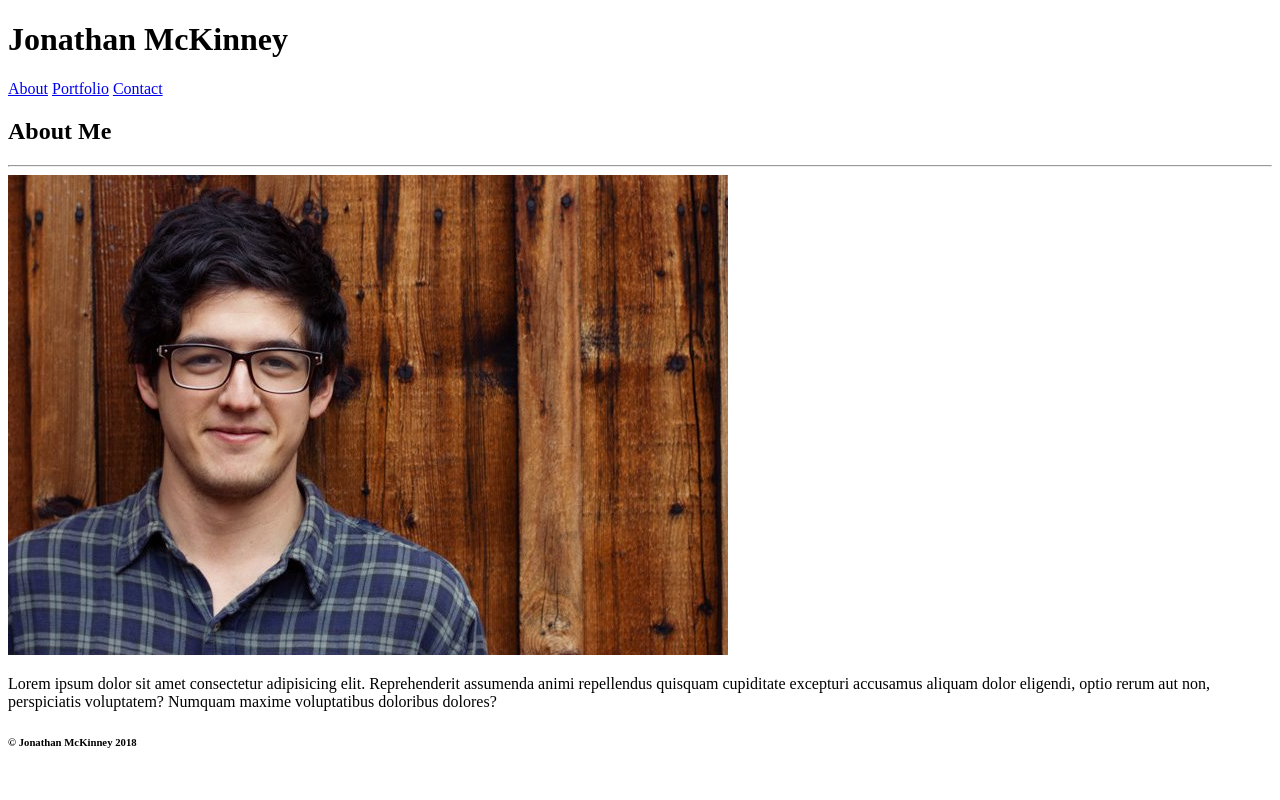
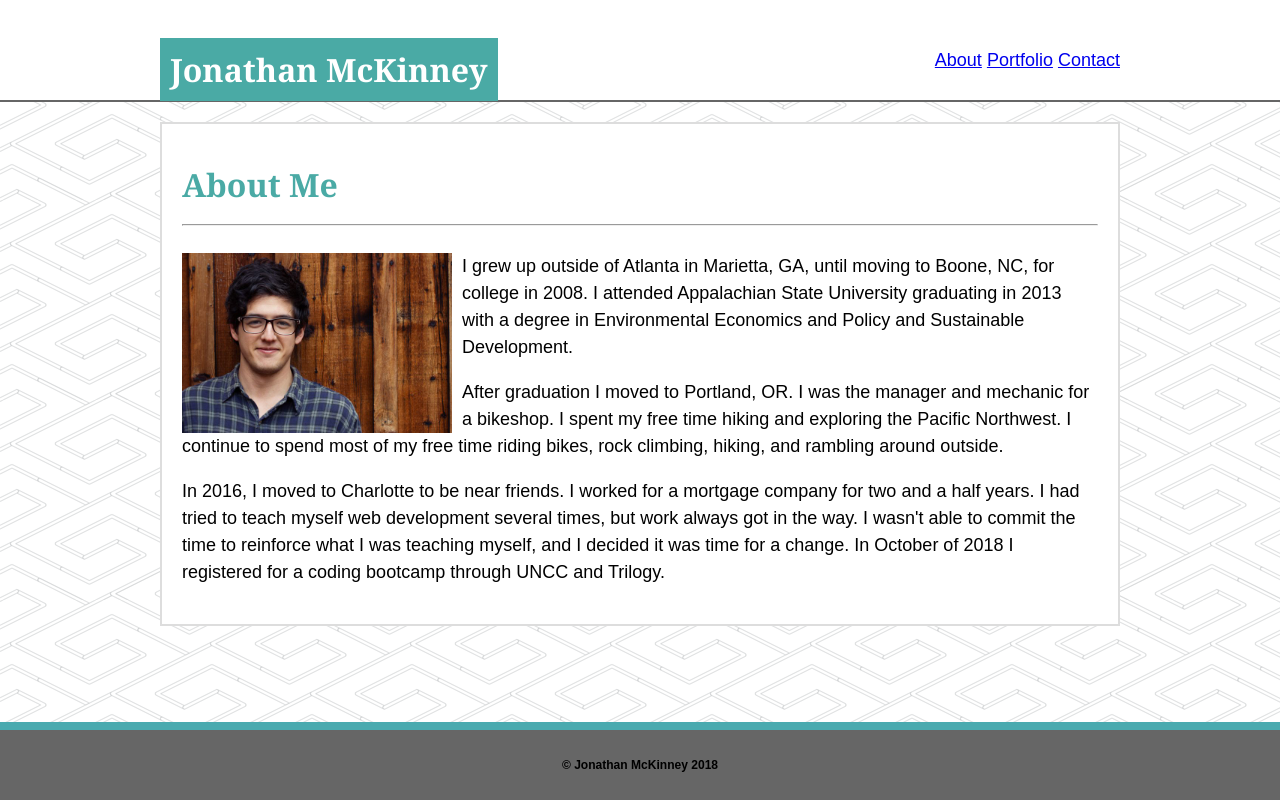
Before and after one commit to JonathanMcKinney/Basic-Portfolio, a plain HTML site: page index.html in a window 1280 px wide. Drawn offline with Linux system fonts and the light colour scheme.

Commit message:
index page and style

```diff
--- a/Assets/css/style.css
+++ b/Assets/css/style.css
@@ -0,0 +1,90 @@
+
+* {
+    box-sizing: border-box;
+}
+
+body {
+    font-family: 'Arial', 'Helvetica Neue', Helvetica, sans-serif;
+    font-size: 18px;
+    background-image: url("../images/pipes.png");
+    margin: 0 auto;
+}
+
+.heading {
+    font-size: 32px;
+    font-family: Georgia, 'Times New Roman', Times, serif;
+}
+
+header {
+    width: 100%;
+    background: #ffffff;
+    border-color: #cccccc;
+    border-bottom: 2px solid #666666;
+    padding: 40px;
+    position: relative;
+
+}
+
+.hbox {
+    margin: 0 auto;
+    width: 960px;
+    position: relative;
+    padding: 10px;
+}
+
+h1 {
+    background: #4aaaa5;
+    color: #fff;
+    float: left;
+    padding: 10px;
+    position: absolute;
+    left: 0;
+    bottom: -62px;
+}
+
+nav {
+    float: left;
+    position: absolute;
+    right: 0;
+}
+
+.main {
+    width: 960px;
+    background: #ffffff;
+    border: 2px solid #dddddd;
+    margin: 20px auto;
+    padding: 20px;
+    line-height: 150%;
+}
+
+h2 {
+    color: #4aaaa5;
+}
+
+footer {
+    clear: both;
+    background: #666666;
+    width: 100%;
+    text-align: center;
+    position: fixed;
+    bottom: 0;
+    border-top: 8px solid #4aaaaf;
+    margin: 0 auto;
+}
+
+.container {
+    overflow: auto;
+}
+
+img {
+    width: 15em;
+    height: 10em;
+    float: left;
+    margin-right: 10px;
+    margin-top: 18px;
+}
+
+p {
+    margin: 5 auto;
+
+}
--- a/index.html
+++ b/index.html
@@ -1,24 +1,44 @@
 <!DOCTYPE html>
 <html lang="en">
+
     <head>
+
         <title>Profile - Jonathan McKinney</title>
+        <link href="Assets/css/style.css" rel="stylesheet" type="text/css">
+
     </head>
     <body>
+
         <header>
-            <h1>Jonathan McKinney</h1>
+            <div class="hbox">
+            <h1 class="heading">Jonathan McKinney</h1>
             <nav>
                 <a href="index.html">About</a>
                 <a href="portfolio.html">Portfolio</a>
                 <a href="contact.html">Contact</a>
             </nav>
+            </div>
         </header>
-        <section>
-            <h1>About Me</h1><hr>
-            <img src="Assets/images/profile-picture.jpg" alt="Jonathan McKinney">
-            <p>Lorem ipsum dolor sit amet consectetur adipisicing elit. Reprehenderit assumenda animi repellendus quisquam cupiditate excepturi accusamus aliquam dolor eligendi, optio rerum aut non, perspiciatis voluptatem? Numquam maxime voluptatibus doloribus dolores?</p>
+
+        <section class="main">
+            <h2 class="heading">About Me</h1><hr>
+
+            <div class="container">
+
+                <img src="Assets/images/profile-picture.jpg" alt="Jonathan McKinney">
+
+                <p class="bio">I grew up outside of Atlanta in Marietta, GA, until moving to Boone, NC, for college in 2008.  I attended Appalachian State University graduating in 2013 with a degree in Environmental Economics and Policy and Sustainable Development.</p>
+
+                <p class="bio">After graduation I moved to Portland, OR.  I was the manager and mechanic for a bikeshop.  I spent my free time hiking and exploring the Pacific Northwest.  I continue to spend most of my free time riding bikes, rock climbing, hiking, and rambling around outside.</p>
+
+                <p class="bio">In 2016, I moved to Charlotte to be near friends.  I worked for a mortgage company for two and a half years.  I had tried to teach myself web development several times, but work always got in the way.  I wasn't able to commit the time to reinforce what I was teaching myself, and I decided it was time for a change.  In October of 2018 I registered for a coding bootcamp through UNCC and Trilogy.</p>
+
+            </div>
         </section>
+
         <footer>
             <h6>&copy; Jonathan McKinney 2018</h6>
         </footer>
+
     </body>
 </html>
```
Also changed, not shown: contact.html (+1 -1 lines), Assets/images/pipes.png (added).
